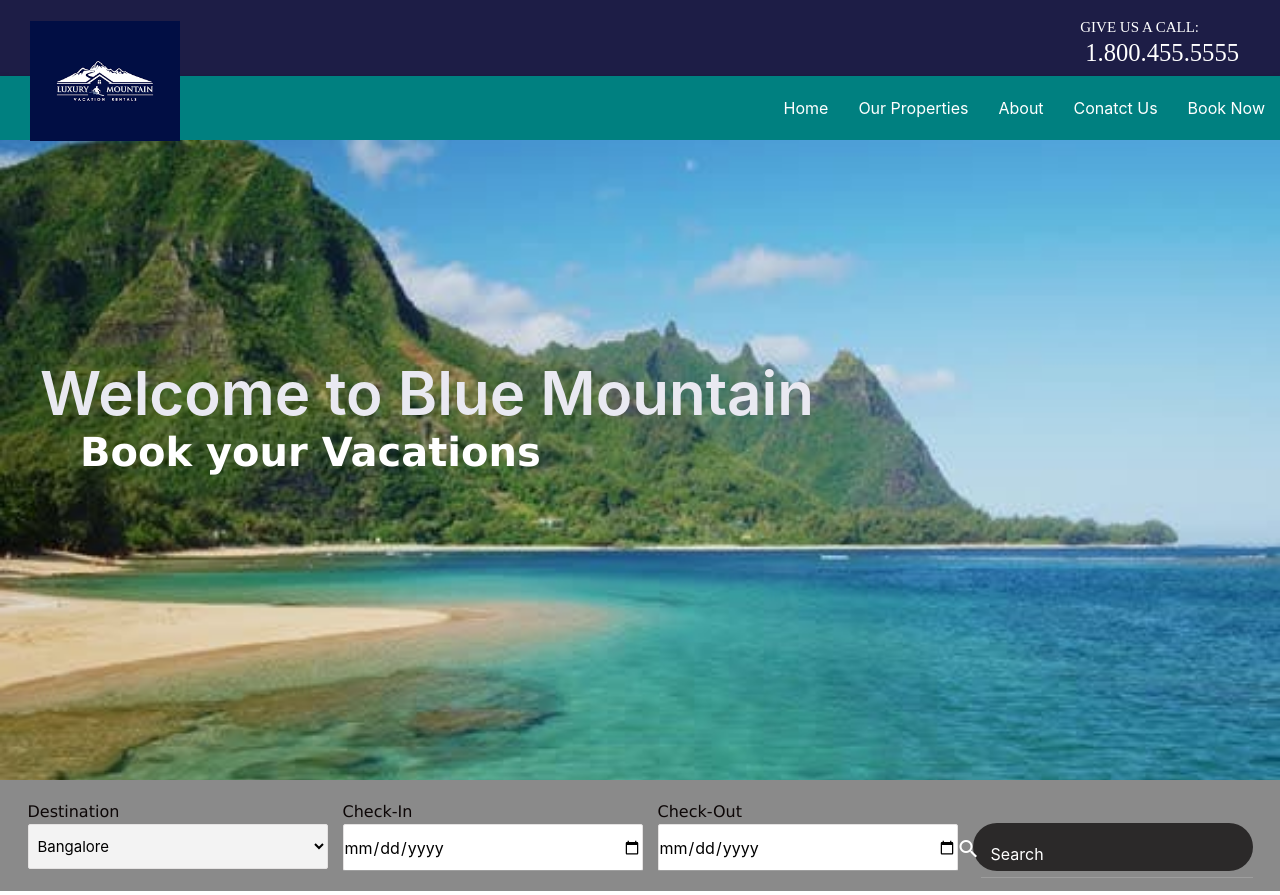
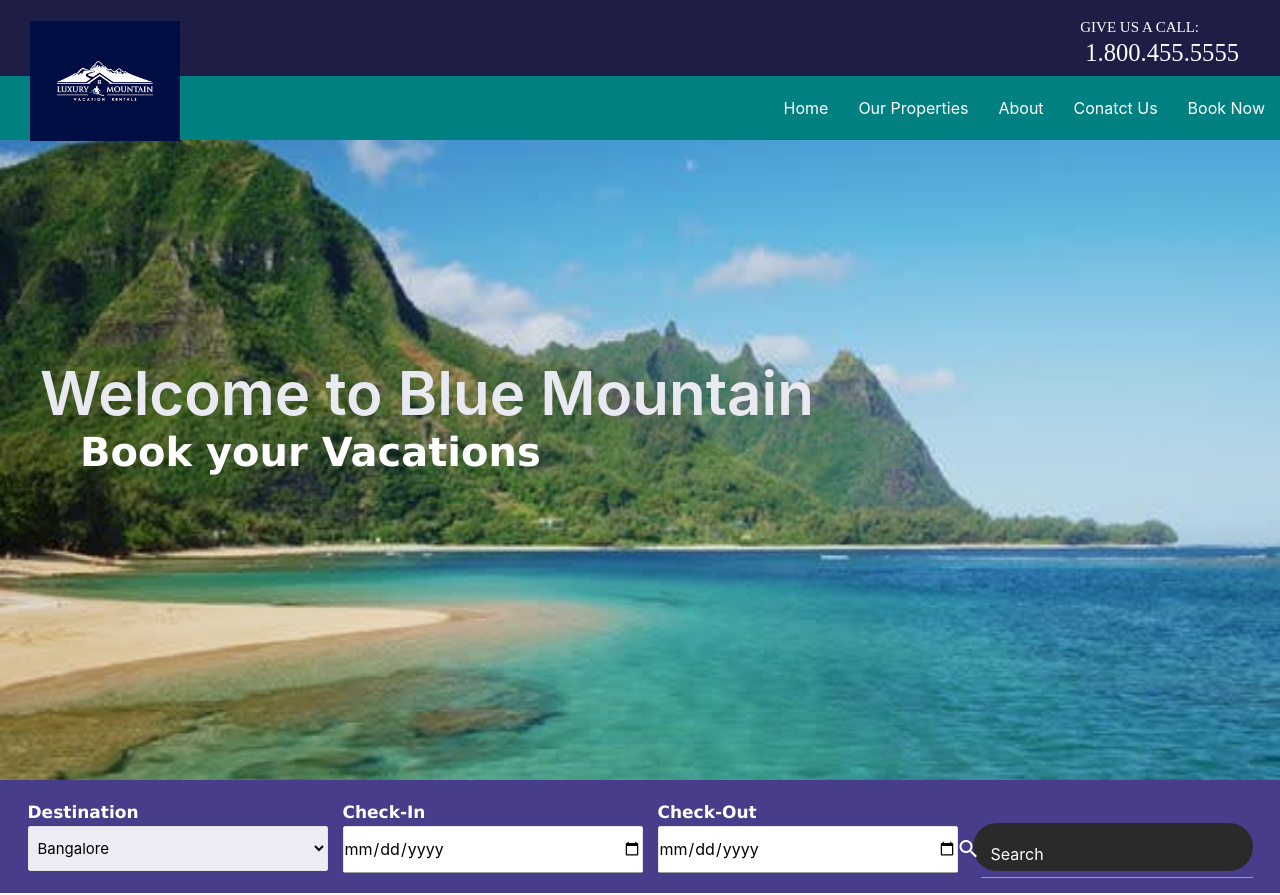
Before and after one commit to Priyadharshini0603/Travelapp, a React (Create React App) app: page / in a window 1280 px wide. Built offline with nearby package versions, Linux system fonts and the light colour scheme.

Commit message:
Update App.css
Changed form color

```diff
--- a/src/App.css
+++ b/src/App.css
@@ -61,15 +61,16 @@ h5 {
 .form {
   display: flex;
   justify-content: space-around;
-  background-color: rgba(22, 22, 22, 0.5);
+  background-color:#483D8B;
   padding: 20px;
   width: 100%;
 }
 .form label{
   justify-content: space-between;
-  color:rgb(12, 6, 6);
+  color:white;
   display:flex;
-  font-size:16px;
+  font-size:17px;
+  font-weight:bold;
   font-family: 'Lucida Sans', 'Lucida Sans Regular', 'Lucida Grande', 'Lucida Sans Unicode', Geneva, Verdana, sans-serif;
 }
 .browser-default {
```
